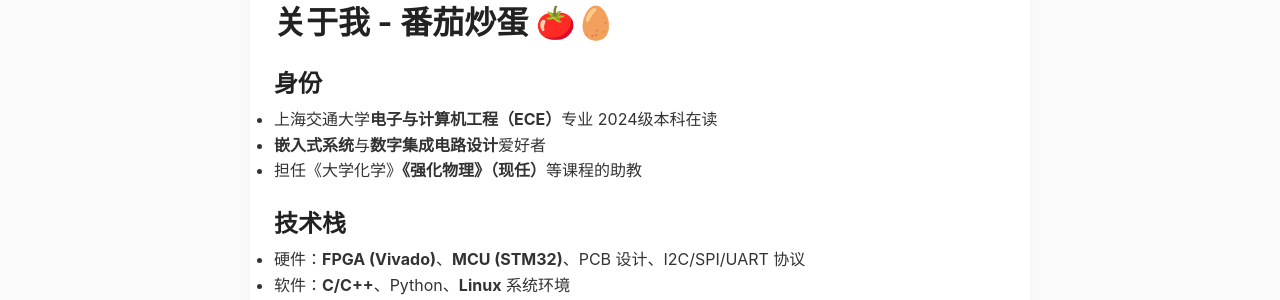
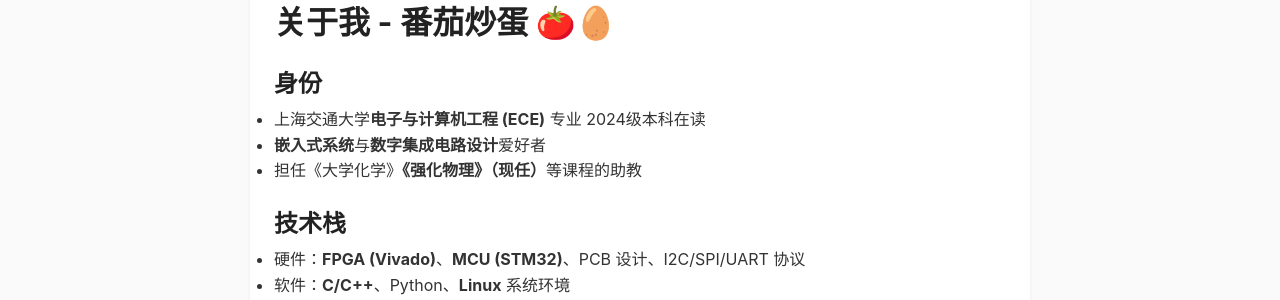
Before and after one commit to tomategg-101325/tomategg-101325.github.io, a Jekyll site: the page built from about.md, in a window 1280 px wide. Shown: the part 125-425 px from the top of the page. Built offline with Jekyll 4.4.1, drawn with Linux system fonts in a browser that asks for light colours.

Commit message:
fix: minor stylistic fixes

```diff
--- a/_layouts/post-cn.html
+++ b/_layouts/post-cn.html
@@ -27,7 +27,7 @@
   <!-- MAIN CONTENT (fill this in per page) -->
   <main>
     <h1>{{ page.title }}</h1>
-    <p><img src="{{ '/assets/icons/calendar.png' | relative_url }}" title="日期" alt="日期" loading="lazy" width="10" height="10" style="aspect-ratio: 100 / 100;"> {{ page.date | date: "%Y-%m-%d" }}&nbsp;&nbsp;&nbsp;&nbsp;<img src="{{ '/assets/icons/tag.png' | relative_url }}" title="标签" alt="标签" loading="lazy" width="10" height="10" style="aspect-ratio: 100 / 100;"> {{ page.tags | join: "、" }}</p>
+    <p style="color:gray"><img src="{{ '/assets/icons/calendar.png' | relative_url }}" title="日期" alt="日期" loading="lazy" width="10" height="10" style="aspect-ratio: 100 / 100;"> {{ page.date | date: "%Y-%m-%d" }}&nbsp;&nbsp;&nbsp;&nbsp;<img src="{{ '/assets/icons/tag.png' | relative_url }}" title="标签" alt="标签" loading="lazy" width="10" height="10" style="aspect-ratio: 100 / 100;"> {{ page.tags | join: "、" }}</p>
     {{ content }}
   </main>
 
--- a/_layouts/post-en.html
+++ b/_layouts/post-en.html
@@ -27,7 +27,7 @@
   <!-- MAIN CONTENT (fill this in per page) -->
   <main>
     <h1>{{ page.title }}</h1>
-    <p><img src="{{ '/assets/icons/calendar.png' | relative_url }}" title="Date" alt="Date" loading="lazy" width="10" height="10" style="aspect-ratio: 100 / 100;"> {{ page.date | date: "%Y-%m-%d" }}&nbsp;&nbsp;&nbsp;&nbsp;<img src="{{ '/assets/icons/tag.png' | relative_url }}" title="Tags" alt="Tags" loading="lazy" width="10" height="10" style="aspect-ratio: 100 / 100;"> {{ page.tags | join: "、" }}</p>
+    <p style="color:gray"><img src="{{ '/assets/icons/calendar.png' | relative_url }}" title="Date" alt="Date" loading="lazy" width="10" height="10" style="aspect-ratio: 100 / 100;"> {{ page.date | date: "%Y-%m-%d" }}&nbsp;&nbsp;&nbsp;&nbsp;<img src="{{ '/assets/icons/tag.png' | relative_url }}" title="Tags" alt="Tags" loading="lazy" width="10" height="10" style="aspect-ratio: 100 / 100;"> {{ page.tags | join: "、" }}</p>
     {{ content }}
   </main>
 
--- a/about.md
+++ b/about.md
@@ -8,7 +8,7 @@ permalink: /about/
 
 ## 身份
 
-- 上海交通大学**电子与计算机工程（ECE）**专业 2024级本科在读
+- 上海交通大学**电子与计算机工程 (ECE)** 专业 2024级本科在读
 - **嵌入式系统**与**数字集成电路设计**爱好者
 - 担任《大学化学》**《强化物理》（现任）**等课程的助教
 
```
Also changed, not shown: about-en.md (+1 -1 lines), index-en.md (+2 -0 lines), index.md (+2 -0 lines).
